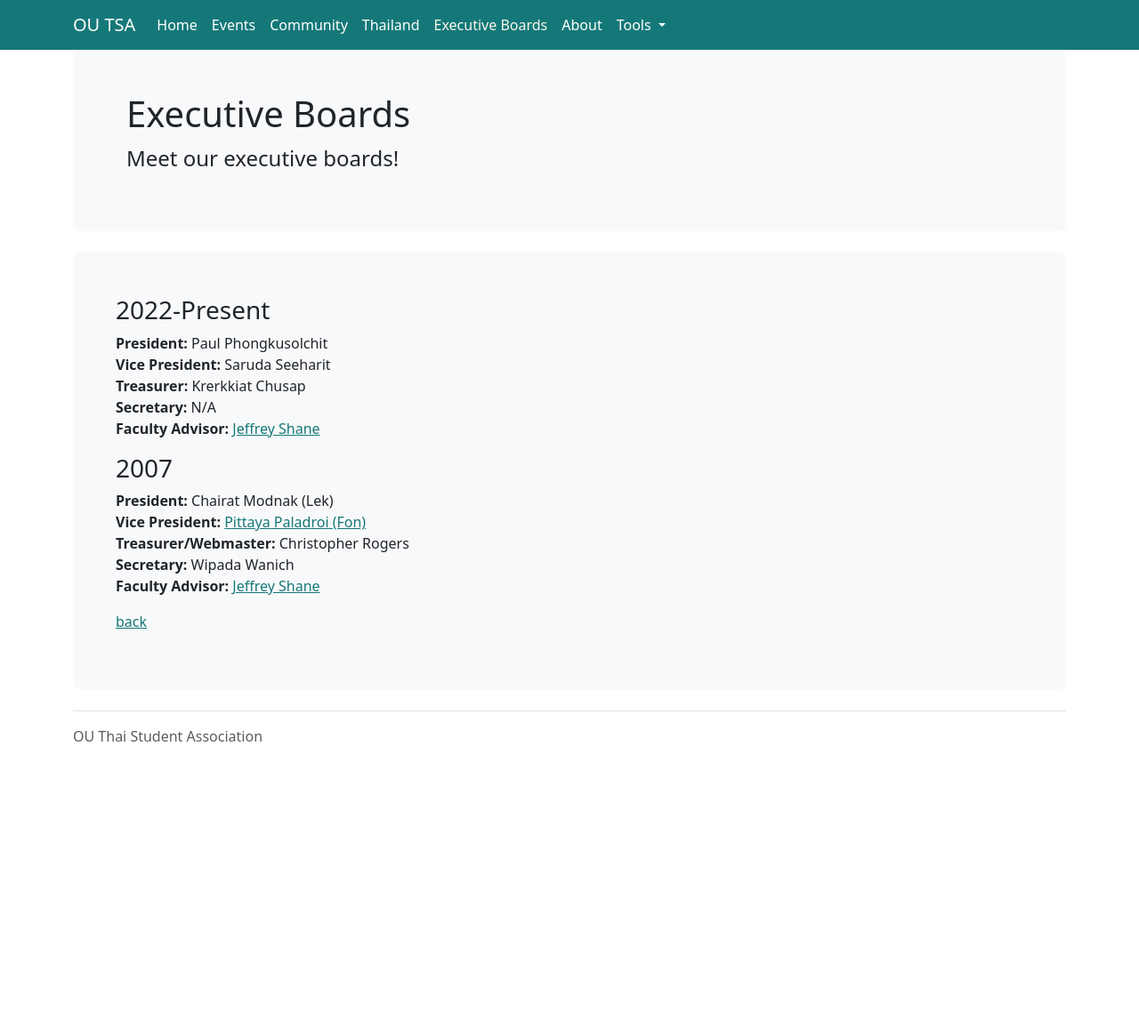
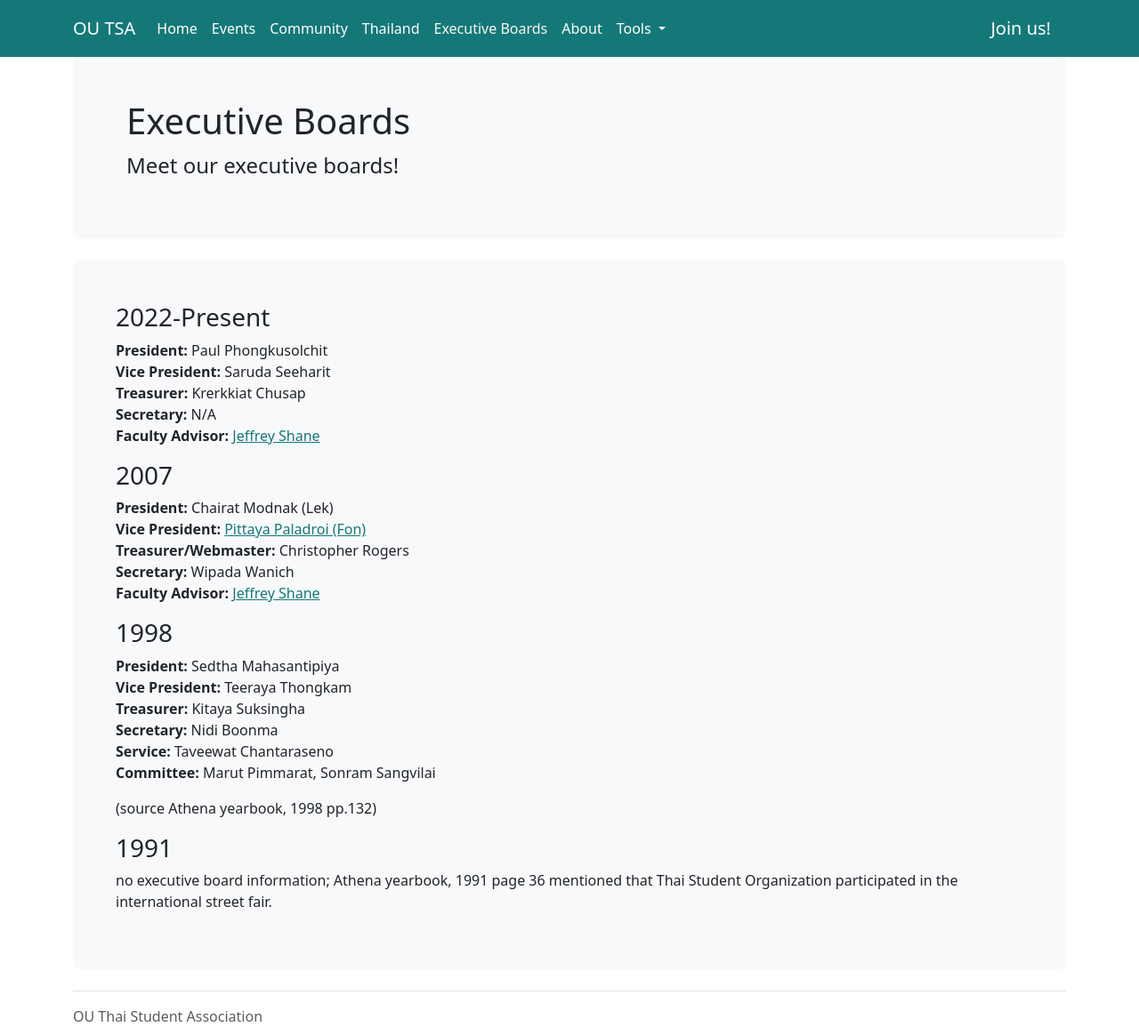
Before and after one commit to itstsaou/web, a Jekyll site: the page built from exec-boards/index.md, in a window 1280 px wide. Shown: the whole page at 89% size. Built offline with Jekyll 4.4.1, drawn with Linux system fonts in a browser that asks for light colours; before the commit the page ends 900 px from its top, so only the background shows below that.

Commit message:
feat: update content

```diff
--- a/_includes/nav.html
+++ b/_includes/nav.html
@@ -39,6 +39,9 @@
           </ul>
         </li>
       </ul>
+      <div class="d-flex">
+        <a href="join-us.html" class="btn btn-primary btn-lg">Join us!</a>
+      </div>
     </div>
   </div>
 </nav>
--- a/exec-boards/index.md
+++ b/exec-boards/index.md
@@ -21,4 +21,18 @@ description: Meet our executive boards!
 **Secretary:** Wipada Wanich
 **Faculty Advisor:** [Jeffrey Shane](https://www.ohio.edu/library/about/staff/shane)
 
-[back](/)
+### 1998
+
+**President:** Sedtha Mahasantipiya
+**Vice President:** Teeraya Thongkam
+**Treasurer:** Kitaya Suksingha
+**Secretary:** Nidi Boonma
+**Service:** Taveewat Chan­taraseno
+**Committee:** Marut Pimmarat, Sonram Sangvilai
+
+(source Athena yearbook, 1998 pp.132)
+
+### 1991
+
+no executive board information; Athena yearbook, 1991 page 36 mentioned that Thai Student Organization participated
+in the international street fair.
--- a/index.html
+++ b/index.html
@@ -17,7 +17,7 @@ nav-slug: home
           <h1 class="display-5 fw-bold">OU Thai Student Association</h1>
           <p class="col-md-8 fs-4">We consist of Thai students, Thai language students and Thai community in Athens,
             Ohio</p>
-          <a href="about.html" class="btn btn-primary btn-lg">Join us!</a>
+          <a href="join-us.html" class="btn btn-primary btn-lg">Join us!</a>
           <a href="about.html" class="btn btn-outline-secondary btn-lg">More about us</a>
         </div>
       </div>
@@ -33,7 +33,7 @@ nav-slug: home
           <div class="h-100 p-5 bg-light border rounded-3">
             <h2>Thai Classes</h2>
             <p>Interested in learning Thai?</p>
-            <button class="btn btn-outline-secondary" type="button">More information</button>
+            <a href="thai-classes.html" class="btn btn-outline-secondary">More information</a>
           </div>
         </div>
       </div>
```
Also changed, not shown: join-us.md (added, +10 -0 lines), thai-classes.md (added, +12 -0 lines).
